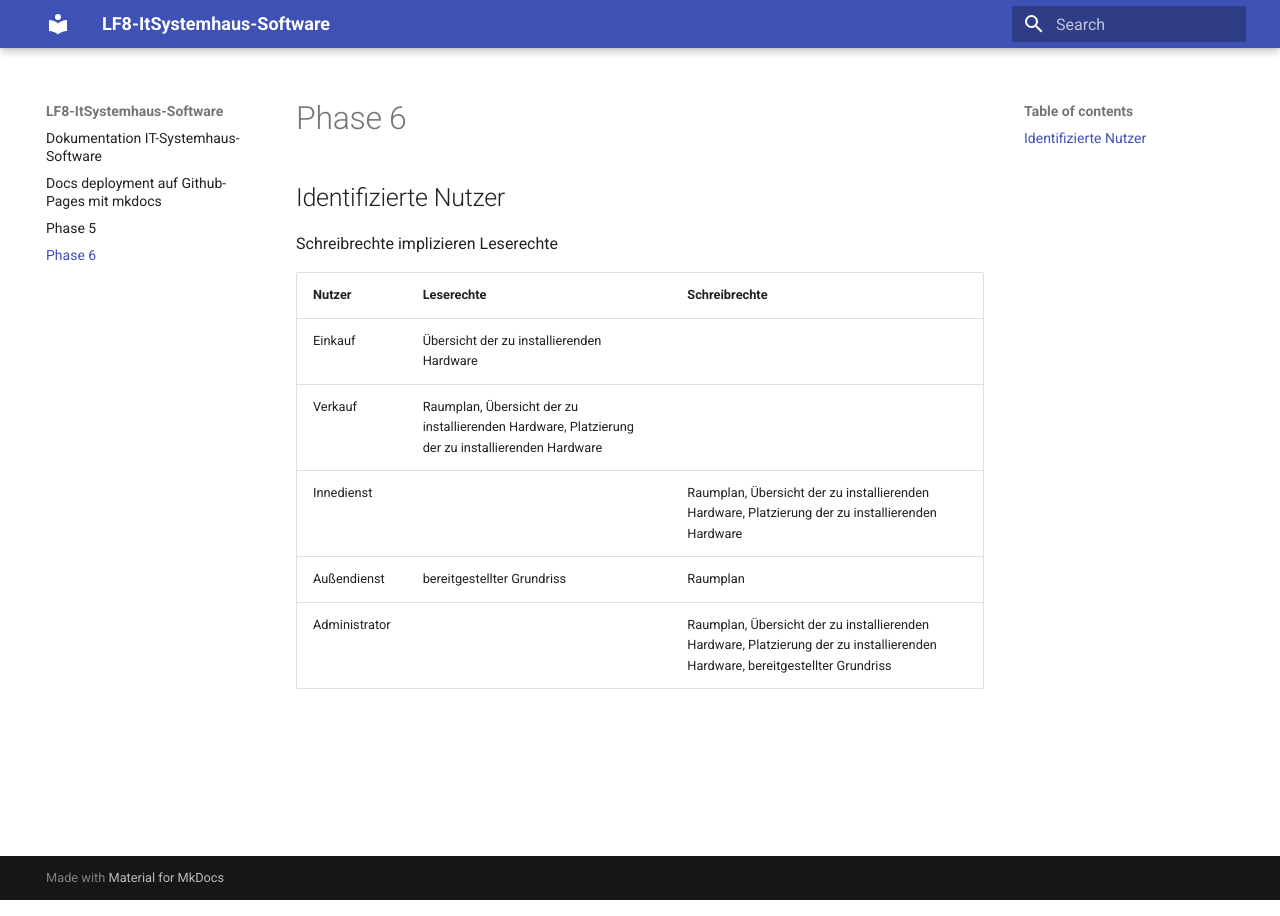
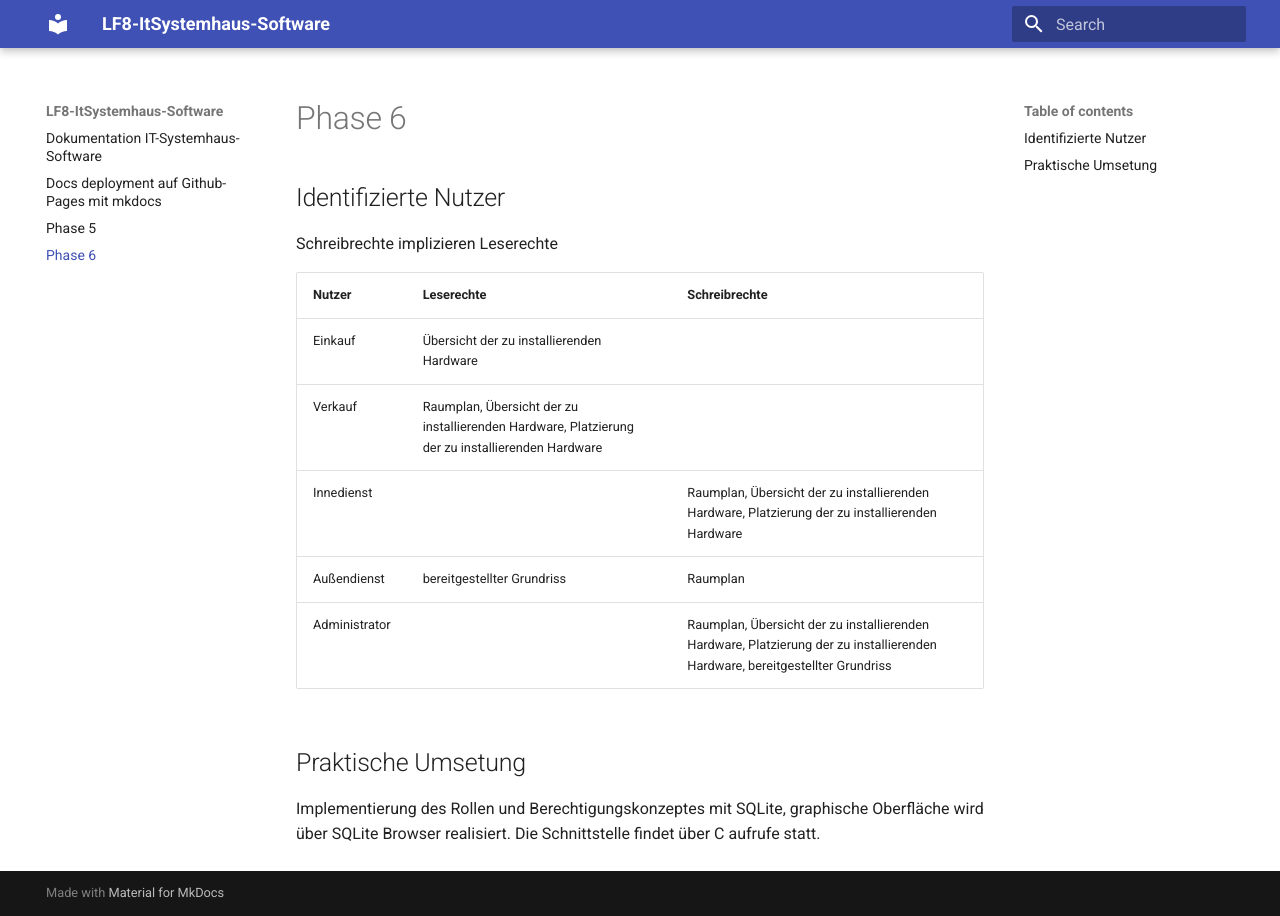
Before and after one commit to fabi321/lf8-itsystemhaus-software, an MkDocs documentation site: the page built from docs/phase6.md, in a window 1280 px wide. Built offline with MkDocs 1.6.1 and Material for MkDocs 9.7.7, drawn with Linux system fonts in a browser that asks for light colours.

Commit message:
Update phase6.md
Finished v.1

```diff
--- a/docs/phase6.md
+++ b/docs/phase6.md
@@ -11,3 +11,8 @@ Schreibrechte implizieren Leserechte
 | Innedienst |  | Raumplan, Übersicht der zu installierenden Hardware, Platzierung der zu installierenden Hardware |
 | Außendienst | bereitgestellter Grundriss | Raumplan |
 | Administrator |  | Raumplan, Übersicht der zu installierenden Hardware, Platzierung der zu installierenden Hardware, bereitgestellter Grundriss |
+
+## Praktische Umsetung
+
+Implementierung des Rollen und Berechtigungskonzeptes mit SQLite, graphische Oberfläche wird über SQLite Browser realisiert.
+Die Schnittstelle findet über C aufrufe statt.
```
